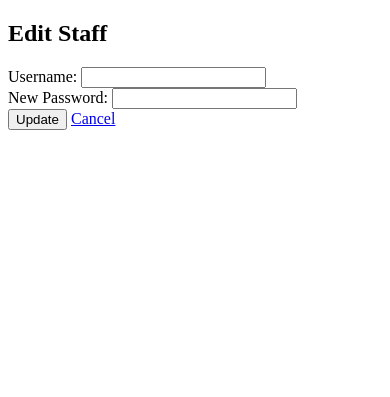
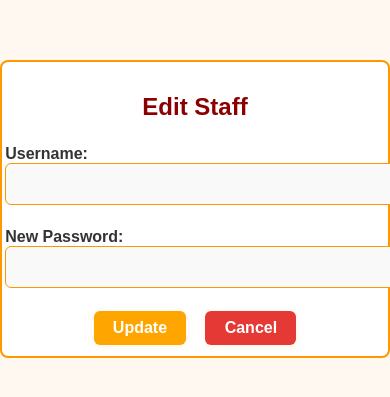
Before and after one commit to mukeshteli/kolpekassociates, a PHP site: page /edit_staff.php in a window 390 px wide; the page is wider, and only the part inside the window is pictured. Shown: the top 397 px of that part. Run offline with PHP 8.4, Linux system fonts and the light colour scheme; a user stored in the database is signed in; data comes from the database, SQL or seed files in the repository; both versions use the stored data as it was before the commit; data that the repository does not hold is empty.

Commit message:
working to make ui better

```diff
--- a/db_connect.php
+++ b/db_connect.php
@@ -1,11 +1,9 @@
-<?php
-$servername = "sql306.infinityfree.com";   // MySQL Host provided by InfinityFree
-$username   = "if0_40067450";              // MySQL User Name
-$password   = "ElrqwrpCXXMftR";    // Replace with your actual InfinityFree password
-$dbname     = "if0_40067450_kolpek_db";    // MySQL Database Name
-$conn = new mysqli($servername, $username, $password, $dbname);
-
-if ($conn->connect_error) {
-    die("Connection failed: " . $conn->connect_error);
-}
+ <?php
+ $servername = "localhost";
+  $username = "root";
+  $password = "";
+    $dbname = "kolpek_db";
+   $conn = new mysqli($servername, $username, $password, $dbname);
+   if ($conn->connect_error)
+    { die("Connection failed: " . $conn->connect_error); }
 ?>
--- a/delete_staff.php
+++ b/delete_staff.php
@@ -6,8 +6,11 @@ if (!isset($_SESSION['user_id']) || $_SESSION['role'] != 'admin') {
     exit;
 }
 if (isset($_POST['id'])) {
+
     $id = intval($_POST['id']);
     $conn->query("DELETE FROM users WHERE id=$id AND role='staff'");
+    echo '<!DOCTYPE html><html><head><title>Staff Deleted</title><style>body{font-family:Arial,sans-serif;background:#fff8f0;margin:0;padding:0;} .delete-msg{max-width:370px;margin:60px auto 0 auto;background:#fff;border-radius:14px;box-shadow:0 4px 32px rgba(255,152,0,0.13);padding:2.5rem 2.2rem 2rem 2.2rem;text-align:center;border:2px solid #ff9800;} .delete-msg h2{color:darkred;margin-bottom:1.5rem;} .delete-msg a{background:#e53935;color:#fff;border-radius:6px;padding:0.7rem 2.2rem;font-size:1.1rem;font-weight:bold;text-decoration:none;box-shadow:0 2px 8px rgba(255,152,0,0.10);transition:background 0.2s;display:inline-block;} .delete-msg a:hover{background:darkred;}@media(max-width:600px){.delete-msg{max-width:100vw;padding:0.7rem 0.2rem 0.7rem 0.2rem;border-radius:8px;box-shadow:none;}.delete-msg a{padding:0.5rem 1.2rem;font-size:1rem;}}</style></head><body><div class="delete-msg"><h2>Staff Deleted</h2><p>The staff member has been deleted successfully.</p><a href="admin.php">Back to Admin Dashboard</a></div></body></html>';
+    exit;
 }
 header('Location: admin.php');
 exit;
--- a/edit_staff.php
+++ b/edit_staff.php
@@ -18,11 +18,112 @@ $staff = $conn->query("SELECT * FROM users WHERE id=$id AND role='staff'")->fetc
 ?>
 <!DOCTYPE html>
 <html><head><title>Edit Staff</title></head><body>
-<h2>Edit Staff</h2>
-<form method="post">
-    <label>Username: <input type="text" name="username" value="<?php echo htmlspecialchars($staff['username']); ?>" required></label><br>
-    <label>New Password: <input type="password" name="password"></label><br>
-    <button type="submit">Update</button>
-    <a href="admin.php">Cancel</a>
-</form>
+
+<style>
+body { font-family: Arial, sans-serif; background: #fff8f0; margin: 0; padding: 0; }
+.edit-staff-container {
+    max-width: 370px;
+    margin: 60px auto 0 auto;
+    background: #fff;
+    border-radius: 14px;
+    box-shadow: 0 4px 32px rgba(255,152,0,0.13);
+    padding: 2.5rem 2.2rem 2rem 2.2rem;
+    text-align: center;
+    border: 2px solid #ff9800;
+}
+.edit-staff-container h2 {
+    color: darkred;
+    margin-bottom: 1.5rem;
+}
+.edit-staff-form {
+    display: flex;
+    flex-direction: column;
+    gap: 1.2rem;
+}
+.edit-staff-form label {
+    font-weight: bold;
+    color: #333;
+    margin-bottom: 0.2rem;
+    display: flex;
+    flex-direction: column;
+    align-items: flex-start;
+}
+.edit-staff-form input[type="text"],
+.edit-staff-form input[type="password"] {
+    width: 100%;
+    padding: 0.7rem 0.9rem;
+    border: 1.5px solid #ff9800;
+    border-radius: 6px;
+    font-size: 1rem;
+    background: #f9f9f9;
+    transition: border 0.2s;
+}
+.edit-staff-form input[type="text"]:focus,
+.edit-staff-form input[type="password"]:focus {
+    border: 1.5px solid darkred;
+    outline: none;
+}
+.edit-staff-form .form-buttons {
+    display: flex;
+    justify-content: center;
+    gap: 1.2rem;
+}
+.edit-staff-form button[type="submit"] {
+    background: orange;
+    color: #fff;
+    border: none;
+    border-radius: 6px;
+    padding: 0.7rem 2.2rem;
+    font-size: 1.1rem;
+    font-weight: bold;
+    cursor: pointer;
+    box-shadow: 0 2px 8px rgba(255,152,0,0.10);
+    transition: background 0.2s;
+}
+.edit-staff-form button[type="submit"]:hover {
+    background: darkred;
+}
+.edit-staff-form a {
+    background: #e53935;
+    color: #fff;
+    border-radius: 6px;
+    padding: 0.7rem 2.2rem;
+    font-size: 1.1rem;
+    font-weight: bold;
+    text-decoration: none;
+    box-shadow: 0 2px 8px rgba(255,152,0,0.10);
+    transition: background 0.2s;
+    display: inline-block;
+}
+.edit-staff-form a:hover {
+    background: darkred;
+}
+@media (max-width: 600px) {
+    .edit-staff-container {
+        max-width: 100vw;
+        padding: 0.7rem 0.2rem 0.7rem 0.2rem;
+        border-radius: 8px;
+        box-shadow: none;
+    }
+    .edit-staff-form button[type="submit"], .edit-staff-form a {
+        padding: 0.5rem 1.2rem;
+        font-size: 1rem;
+    }
+}
+</style>
+<div class="edit-staff-container">
+    <h2>Edit Staff</h2>
+    <form method="post" class="edit-staff-form">
+        <label>Username:
+            <input type="text" name="username" value="<?php echo htmlspecialchars($staff['username']); ?>" required>
+        </label>
+        <label>New Password:
+            <input type="password" name="password">
+        </label>
+        <div class="form-buttons">
+            <button type="submit">Update</button>
+            <a href="admin.php">Cancel</a>
+        </div>
+    </form>
+</div>
 </body></html>
--- a/logout.php
+++ b/logout.php
@@ -35,7 +35,7 @@ session_destroy();
 </head>
 <body>
 	<div class="logout-btn-box">
-		<form action="login.php" method="get">
+		<form action="index.html" method="get">
 			<button type="submit" class="logout-btn">Go to Login</button>
 		</form>
 	</div>
--- a/process.php
+++ b/process.php
@@ -3,7 +3,7 @@
 $servername = "localhost";
 $username = "root";   // default for WAMP
 $password = "";       // default for WAMP
-$dbname = "mywebsite_db";
+$dbname = "kolpek_db";
 
 // Create connection
 $conn = new mysqli($servername, $username, $password);
@@ -72,7 +72,7 @@ if ($conn->query($insert_sql) === TRUE) {
         . "Message: $message\n";
     $headers = 'From: noreply@kolpekassociates.com';
     mail($to, $subject, $body, $headers);
-    echo "Thank you! Your information has been saved successfully.";
+    echo "<script>alert('Form submitted! We will get back to you soon.'); window.location.href='index.html';</script>";
 } else {
     echo "Error: " . $insert_sql . "<br>" . $conn->error;
 }
```
Also changed, not shown: admin.php (+5 -4 lines), staff.php (+6 -4 lines), style.css (+103 -18 lines), users.sql (deleted, +0 -70 lines).
